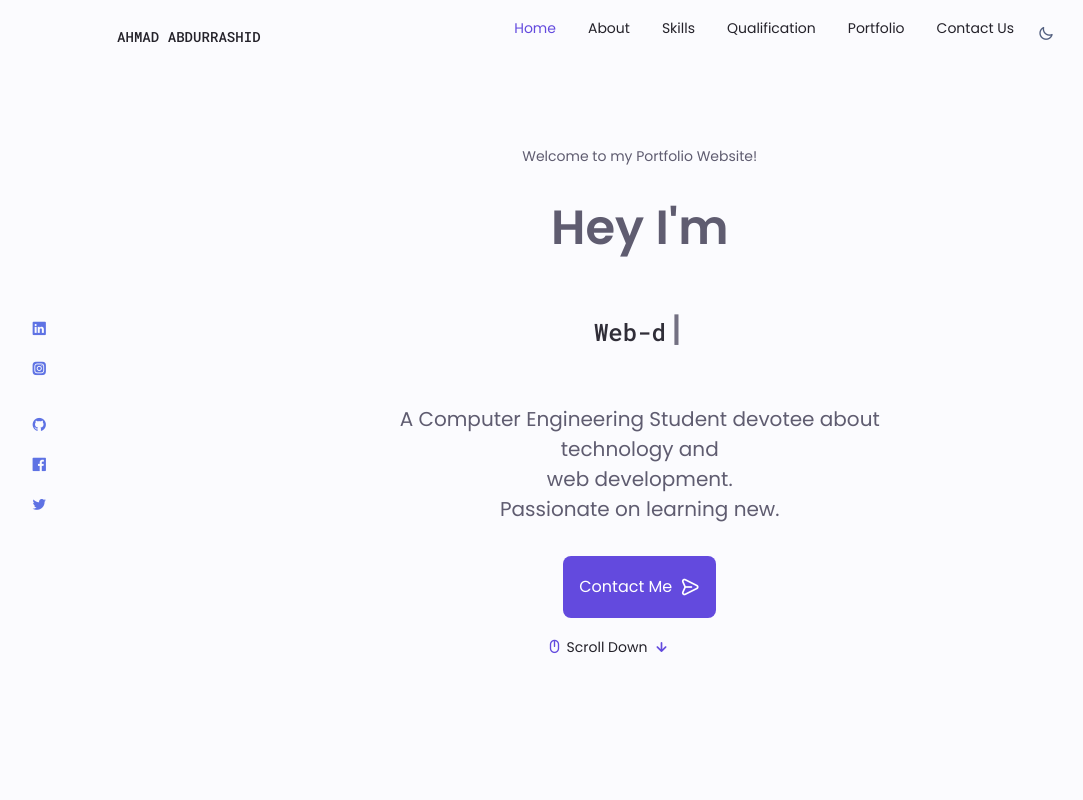
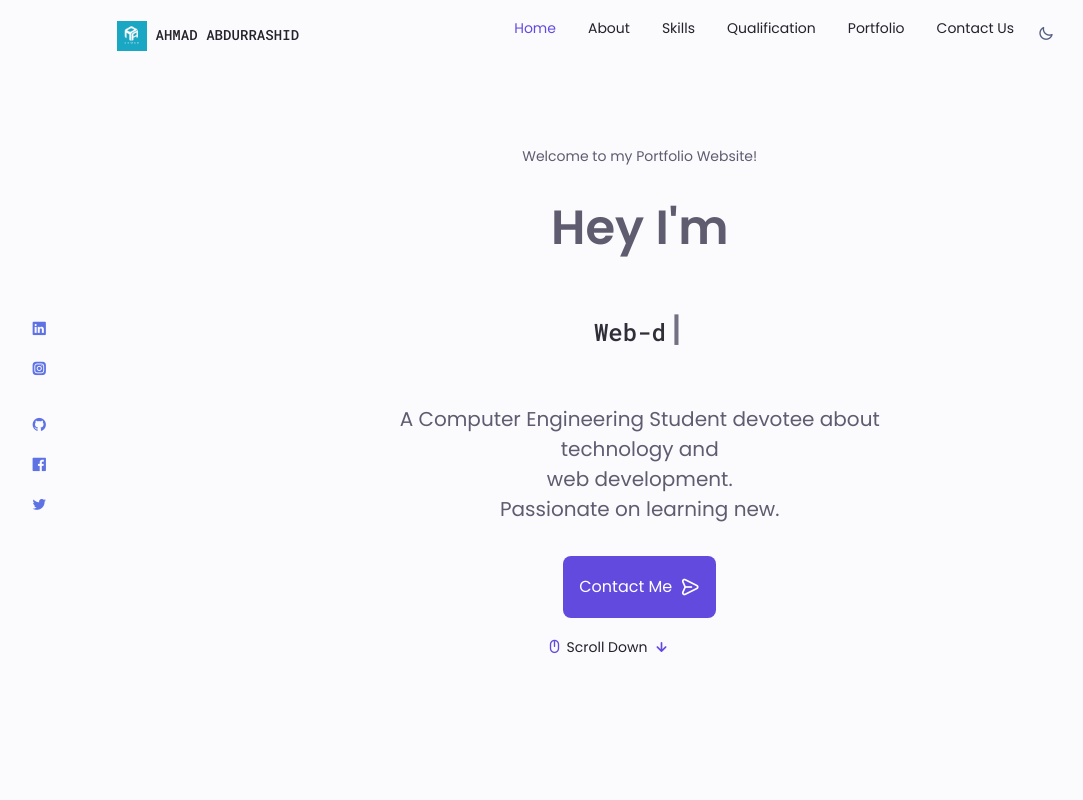
Before and after one commit to AhmadAbdurrashid/Responsive-Personal-Portfolio, a plain HTML site: page index.html in a window 1280 px wide. Shown: the top 800 px of the page, without its empty margins (55-1138 px from the left). Drawn offline with nearby package versions, Linux system fonts and the light colour scheme.

Commit message:
the changes made

```diff
--- a/index.html
+++ b/index.html
@@ -31,7 +31,8 @@
     <header class="header" id="header">
         <nav class="nav container navbar-expand-lg">
 
-                <a href="#" class="nav__logo navbar-brand ml-3">Ahmad Abdurrashid</a>
+                <a href="#" class="nav__logo navbar-brand ml-3">
+                 <img src="assests/images/logoblue.jpeg" alt=""> Ahmad Abdurrashid</a>
                 <button class="navbar-toggler" type="button" data-toggle="collapse" data-target="#navbar-default" aria-controls="navbar-default" aria-expanded="false" aria-label="Toggle navigation">
                     <span class="navbar-toggler-icon"></span>
                 </button>
@@ -654,7 +655,7 @@
                             <span class="blog-slider__code"> October 2021</span>
                             <div class="blog-slider__title">Leave Management System</div>
                             <div class="blog-slider__text"> Designing a leave management sytem for a Clinic to change from physical demanding leave to Remotely </div>
-                            <a href="#portfolio" target="_blank" class="button blog-slider__button button--flex">
+                            <a href="https://cubicaproperties.com/gestion_conge/" target="_blank" class="button blog-slider__button button--flex">
                                 Readmore
                                 <i class="uil uil-forward button__icon"></i>
                             </a>
```
Also changed, not shown: assests/images/Logo (1).png (added), assests/images/logoblue.jpeg (added).
